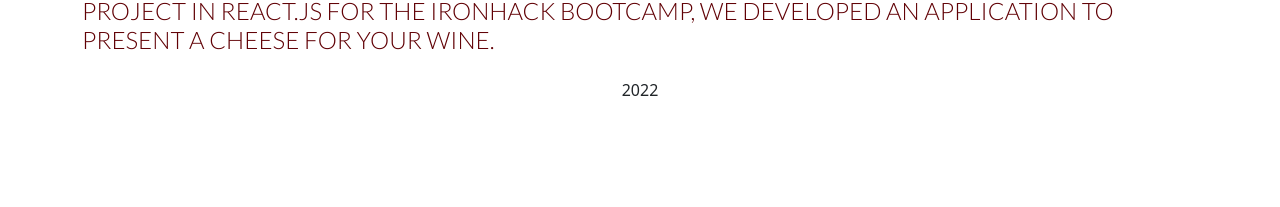
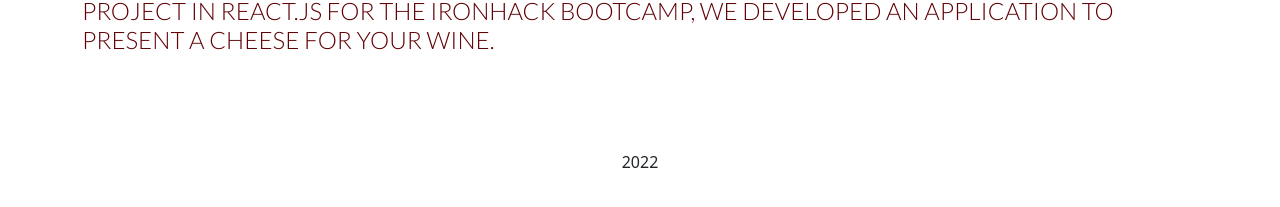
Before and after one commit to jucimeiresilva/wine-and-cheese-matcher, a React (Create React App) app: page /about in a window 1280 px wide. Shown: the part 183-390 px from the top of the page. Built offline with nearby package versions, Linux system fonts and the light colour scheme; no server answers.

Commit message:
mudanças no README e estilização final do about

```diff
--- a/src/components/Footer.js
+++ b/src/components/Footer.js
@@ -2,7 +2,7 @@
 
 const Footer = () => {
   return (
-    <div className="footer mt-4" style={{ textAlign: "center"}}>
+    <div className="footer mt-5 pt-5" style={{ textAlign: "center"}}>
       <p>2022</p>
     </div>
   );
```
Also changed, not shown: 1 other file (tests, documents, lock files or other folders).
